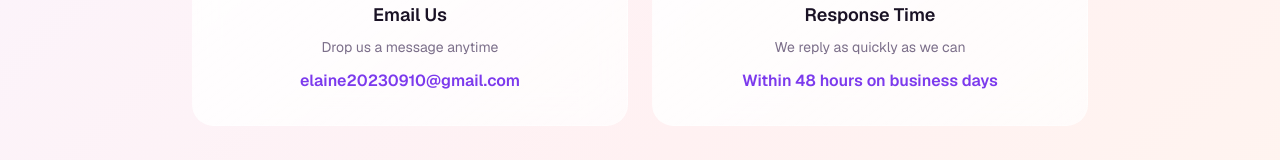
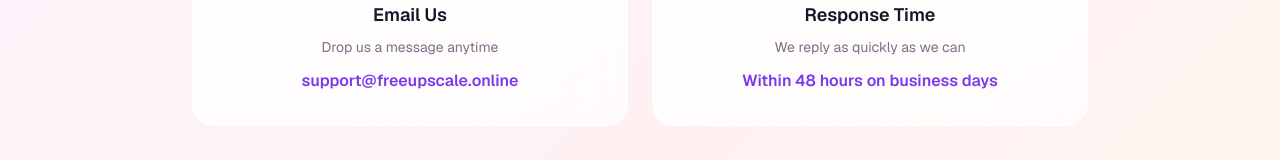
Before and after one commit to elaine202309/imageupscaler, a Next.js app: page /contact in a window 1280 px wide. Shown: the part 565-725 px from the top of the page. Built offline with nearby package versions, Linux system fonts and the light colour scheme; no server answers.

Commit message:
Update public contact email to support@freeupscale.online

```diff
--- a/src/app/contact/page.tsx
+++ b/src/app/contact/page.tsx
@@ -28,8 +28,8 @@
               </div>
               <h3 className="text-lg font-semibold mb-2">Email Us</h3>
               <p className="text-muted-foreground text-sm mb-3">Drop us a message anytime</p>
-              <a href="mailto:elaine20230910@gmail.com" className="text-primary font-semibold hover:underline">
-                elaine20230910@gmail.com
+              <a href="mailto:support@freeupscale.online" className="text-primary font-semibold hover:underline">
+                support@freeupscale.online
               </a>
             </div>
             <div className="glass rounded-2xl p-8 text-center hover:shadow-lg transition-all">
--- a/src/app/privacy/page.tsx
+++ b/src/app/privacy/page.tsx
@@ -44,7 +44,7 @@
           </Section>
 
           <Section title="8. Contact">
-            <p>If you have questions about this policy, email us at <strong>elaine20230910@gmail.com</strong>.</p>
+            <p>If you have questions about this policy, email us at <strong>support@freeupscale.online</strong>.</p>
           </Section>
         </div>
       </div>
--- a/src/app/terms/page.tsx
+++ b/src/app/terms/page.tsx
@@ -54,7 +54,7 @@
           </Section>
 
           <Section title="11. Contact">
-            <p>For questions about these terms, email us at <strong>elaine20230910@gmail.com</strong>.</p>
+            <p>For questions about these terms, email us at <strong>support@freeupscale.online</strong>.</p>
           </Section>
         </div>
       </div>
```
